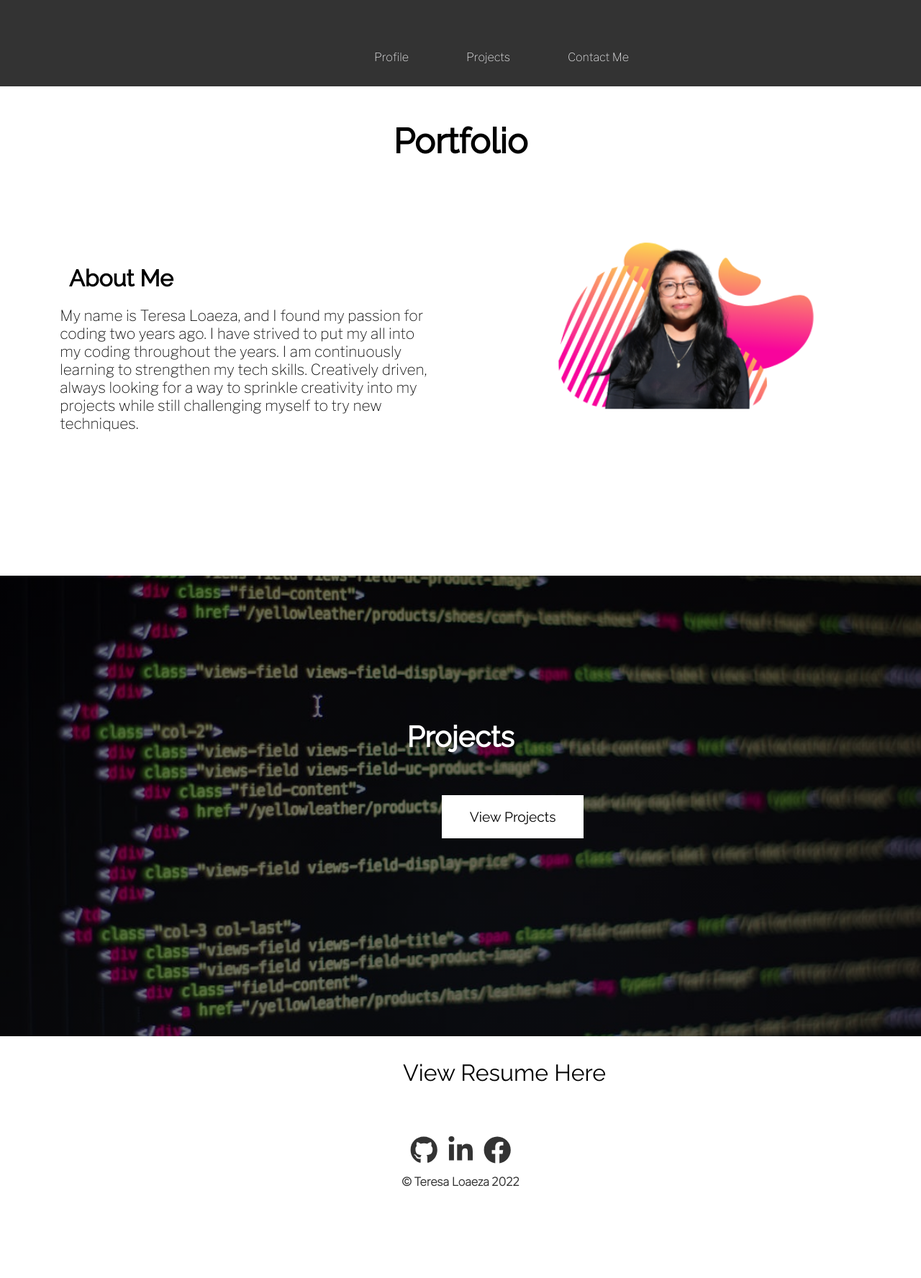
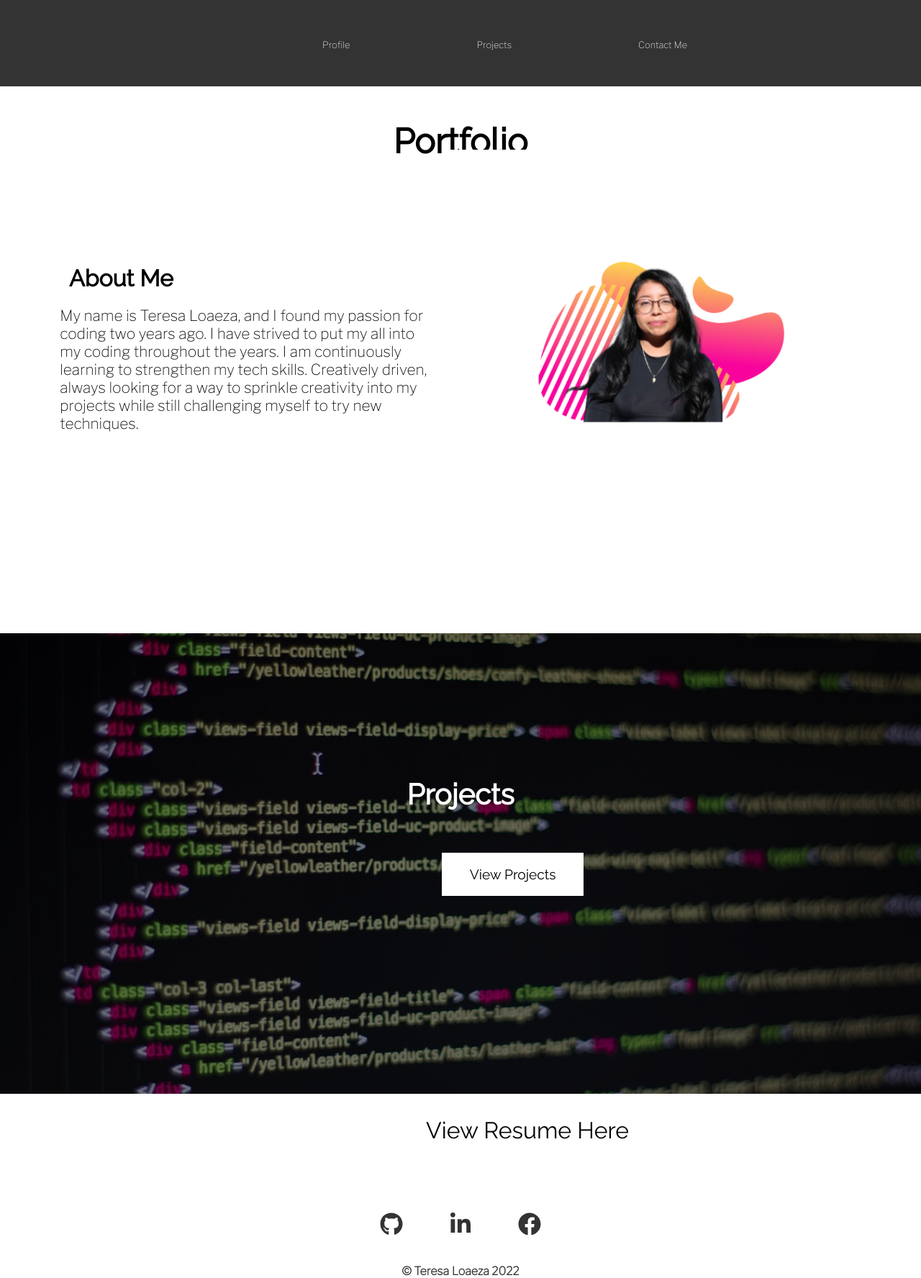
Before and after one commit to tloaeza0/myportfolio, a React (Create React App) app: page / in a window 1280 px wide. Shown: the whole page at 72% size. Before the commit the page ends 1652 px from the top, so only its background shows below. Built offline with nearby package versions, Linux system fonts and the light colour scheme.

Commit message:
fixed ipad queries

```diff
--- a/src/App.css
+++ b/src/App.css
@@ -6,14 +6,14 @@ header {
 }
 
 nav {
-  position: absolute;
+  position: relative;
   line-height: 6vh;
   margin: 0 0 0 0;
 }
 nav li {
   list-style: none;
   display: inline-block;
-  margin: 1em;
+  margin: 0 0 0 2em;
   padding: 1.5em;
   font-family: "Libre Franklin", sans-serif;
 }
@@ -29,22 +29,25 @@ nav a:hover {
 }
 
 @media (min-width: 600px) {
-  li {
-    margin: 0 0 0 0;
+  header {
+    font-size: 2em;
   }
 
-  a {
-    color: pink;
-    font-size: 6em;
+  nav li {
+    margin: 0 0 0 2.5em;
   }
 }
 @media (min-width: 850px) {
   nav {
     line-height: 10vh;
-    margin-left: 30em;
+    margin-left: 10em;
+  }
+  nav li {
+    display: inline-block;
+    margin-top: -1em;
   }
   nav a {
-    font-size: 1em;
+    font-size: 0.4em;
   }
 }
 body {
@@ -78,15 +81,17 @@ body {
   font-size: 1em;
   font-family: "Libre Franklin", sans-serif;
   margin: 1em 0 0 2.5em;
+  text-align: left;
 }
 
 .image1 {
   background-color: white;
+  margin: -4em 0 0 -1.5em;
 }
 .image1 img {
-  width: 450px;
-  height: 450px;
-  margin: -4em 0 0 -3em;
+  width: 400px;
+  height: 420px;
+  margin: 0 0 0 0;
 }
 
 .projects {
@@ -126,7 +131,45 @@ body {
   color: black;
 }
 
-@media (min-width: 800px) {
+@media (min-width: 600px) {
+  .title {
+    font-size: 3em;
+  }
+
+  .section1 {
+    height: 40vh;
+  }
+
+  .about h2 {
+    font-size: 2.3em;
+  }
+  .about p {
+    font-size: 1.7em;
+    text-align: center;
+  }
+
+  .img1 img {
+    margin: 0 0 0 0;
+  }
+
+  .projects a {
+    font-size: 1.2em;
+    padding: 1em 2em;
+    text-align: center;
+    display: inline-block;
+    margin: 4em 0 0 15.5em;
+  }
+
+  .resume {
+    margin: 2em 0 0 16.5em;
+  }
+  .resume a {
+    display: inline-block;
+    position: relative;
+    font-size: 2em;
+  }
+}
+@media (min-width: 850px) {
   .title {
     font-size: 3em;
   }
@@ -145,15 +188,16 @@ body {
     width: 80%;
     font-size: 1.3em;
     margin: 1em 0 0 4em;
+    text-align: left;
   }
 
   .image1 {
     background-color: white;
   }
   .image1 img {
-    width: 550px;
-    height: 550px;
-    margin: -5em 0 0 2em;
+    width: 530px;
+    height: 530px;
+    margin: 1em 0 0 2em;
   }
 
   .projects {
@@ -177,7 +221,7 @@ body {
   }
 
   .resume {
-    margin: 2em 0 0 35em;
+    margin: 2em 0 0 37em;
   }
   .resume a {
     display: inline-block;
@@ -222,6 +266,16 @@ h4 {
   color: rgba(0, 0, 0, 0.8);
 }
 
+@media (min-width: 600px) {
+  h4 {
+    font-size: 1.5em;
+  }
+
+  .ssicons li {
+    font-size: 2em;
+    margin: 3em 0 0 1em;
+  }
+}
 @media (min-width: 800px) {
   h4 {
     font-size: 1em;
@@ -231,7 +285,7 @@ h4 {
     margin: 4em 0 0 0;
   }
   .ssicons li {
-    font-size: 0.4em;
+    font-size: 2em;
     margin: 1em;
   }
 }
@@ -269,7 +323,27 @@ h4 {
   margin: 1.5em 0 0 4.5em;
 }
 
-@media (min-width: 800px) {
+@media (min-width: 600px) {
+  .contactform {
+    margin: 3em 0 0 12em;
+    width: 35%;
+  }
+  .contactform h1 {
+    font-size: 2em;
+    margin: 0 0 0 3.5em;
+  }
+
+  .contactinput {
+    width: 20em;
+    font-size: 1.4em;
+  }
+
+  #submitbtn {
+    margin: 2em 0 0 8em;
+    width: 15em;
+  }
+}
+@media (min-width: 850px) {
   .contactform {
     width: 35%;
     margin: 5em 0 0 29em;
@@ -360,6 +434,24 @@ h1 {
   margin: 3em 0 0 2em;
 }
 
+@media (min-width: 600px) {
+  .grid-item1 p {
+    font-size: 1.8em;
+  }
+  .grid-item1 h3 {
+    font-size: 1.2em;
+  }
+  .grid-item1 h4 {
+    font-size: 1em;
+  }
+  .grid-item1 .buttons {
+    margin: 0 0 0 13em;
+  }
+  .grid-item1 a {
+    margin: 3em 0 0 2em;
+    font-size: 1em;
+  }
+}
 @media (min-width: 800px) {
   h1 {
     font-size: 3em;
--- a/src/scss/footer.scss
+++ b/src/scss/footer.scss
@@ -19,6 +19,17 @@ h4{
     }
 }
 
+@media (min-width:600px){
+    h4{
+        font-size:1.5em ;
+    }
+    .ssicons{
+        li{
+            font-size: 2em;
+            margin: 3em 0 0 1em;
+        }
+    }
+}
 
 @media (min-width: 800px){
     h4{
@@ -27,7 +38,7 @@ h4{
 .ssicons{
     margin: 4em 0 0 0;
     li{
-        font-size: .4em;
+        font-size: 2em;
         margin: 1em;
     }
 }
--- a/src/scss/navbar.scss
+++ b/src/scss/navbar.scss
@@ -4,13 +4,13 @@ header{
     height:15vh;
 }
 nav{
-    position: absolute;
+    position: relative;
     line-height: 6vh;
     margin:0 0 0 0;
     li{
         list-style: none;
         display: inline-block;
-        margin:1em;
+        margin:0 0 0 2em;
         padding:1.5em;
         font-family: 'Libre Franklin', sans-serif;
     }
@@ -25,14 +25,16 @@ nav{
        color:darkgray;
     }
 }
-@media (min-width: 600px){
-   li{
-       margin: 0 0 0 0;
-   }
-   a{
-       color:pink;
-       font-size: 6em;
-   }
+
+@media (min-width:600px){
+    header{
+        font-size:2em;
+    }
+    nav{
+        li{
+            margin:0 0 0 2.5em;
+        }
+    }
 
 }
 
@@ -40,9 +42,13 @@ nav{
 
 nav{
     line-height: 10vh;
-    margin-left:30em;
+    margin-left:10em;
+    li{
+        display:inline-block;
+        margin-top:-1em;
+    }
     a{
-        font-size: 1em;
+        font-size: .4em;
     }
 }
 }
--- a/src/scss/profile.scss
+++ b/src/scss/profile.scss
@@ -25,15 +25,17 @@ body{
         font-size:1em;
         font-family: 'Libre Franklin', sans-serif;
         margin: 1em 0 0 2.5em;
+        text-align: left;
     }
 
 }
 .image1{
     background-color:white;
+    margin: -4em 0 0 -1.5em;
     img{
-        width:450px;
-        height:450px;
-        margin: -4em 0 0 -3em;
+        width:400px;
+        height:420px;
+        margin: 0 0 0 0;
     }
 }
 .projects{
@@ -75,10 +77,49 @@ body{
 }
 
 @media (min-width:600px){
+    .title{
+        font-size: 3em;
+    }
+    .section1{
+        height:40vh;
+    }
+    .about{
+        h2{
+            font-size: 2.3em;
 
+        }
+        p{
+            font-size: 1.7em;
+            text-align: center;
+        }
+    }
+    .img1{
+        img{
+            margin: 0 0 0 0;
+
+        }
+    }
+    .projects{
+        a{
+            font-size: 1.2em;
+            padding:1em 2em;
+            text-align: center;
+            display: inline-block;
+            margin: 4em 0 0 15.5em;
+
+    }}
+    .resume{
+        margin: 2em 0 0 16.5em;
+        a{
+            display:inline-block;
+            position: relative;
+            font-size: 2em;
+        }
+    }
 }
 
-@media (min-width: 800px){
+@media (min-width: 850px){
+
 .title{
     font-size: 3em;
 }
@@ -96,15 +137,16 @@ body{
         width:80%;
         font-size:1.3em;
         margin: 1em 0 0 4em;
+        text-align: left;
     }
 
 }
 .image1{
     background-color:white;
     img{
-        width:550px;
-        height:550px;
-        margin: -5em 0 0 2em;
+        width:530px;
+        height:530px;
+        margin: 1em 0 0 2em;
     }
 }
 .projects{
@@ -129,7 +171,7 @@ body{
     }
 }
 .resume{
-    margin: 2em 0 0 35em;
+    margin: 2em 0 0 37em;
     a{
         display:inline-block;
         position: relative;
```
Also changed, not shown: src/scss/contact.scss (+19 -2 lines), src/scss/projects.scss (+20 -0 lines), 1 other file (tests, documents, lock files or other folders).
